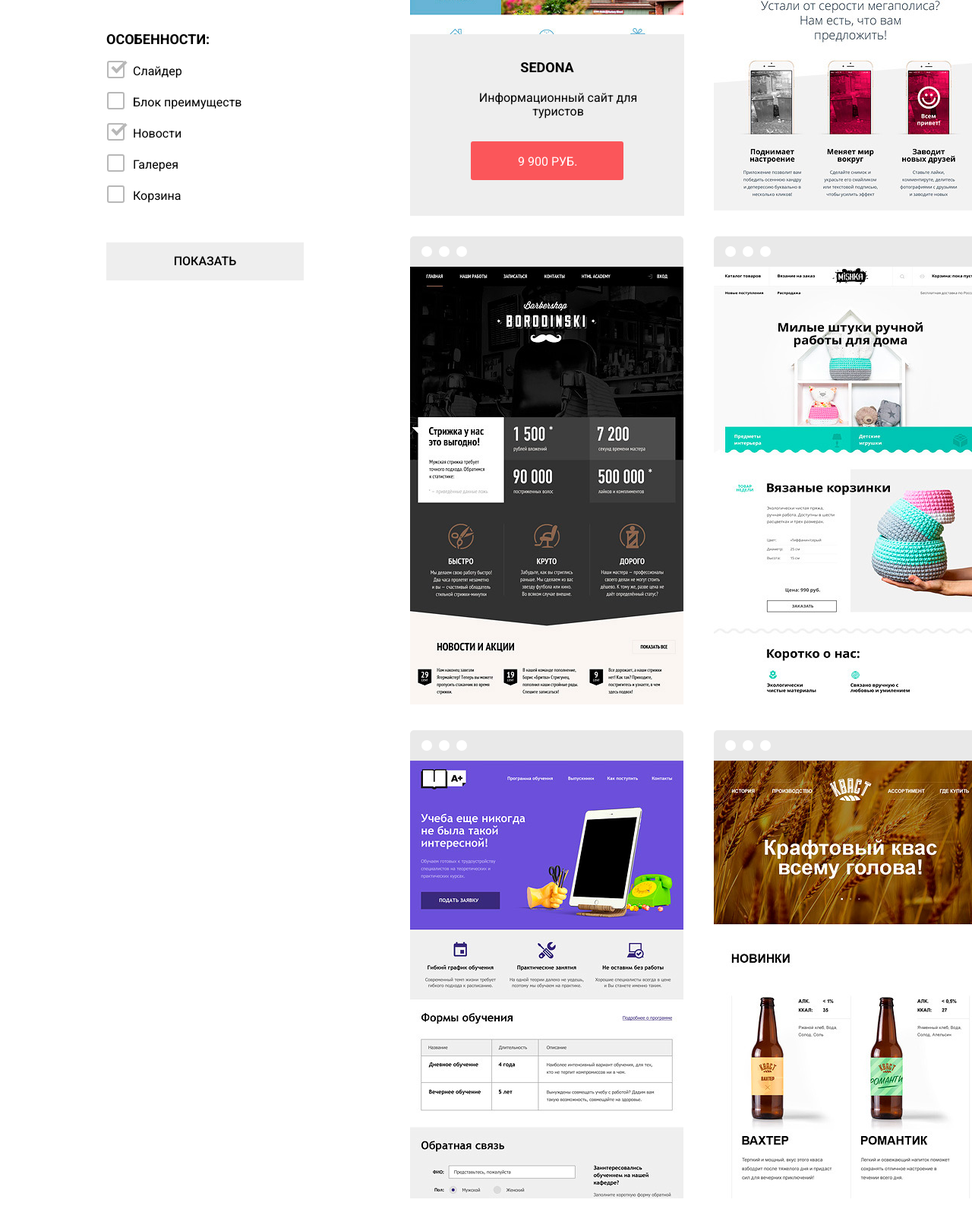
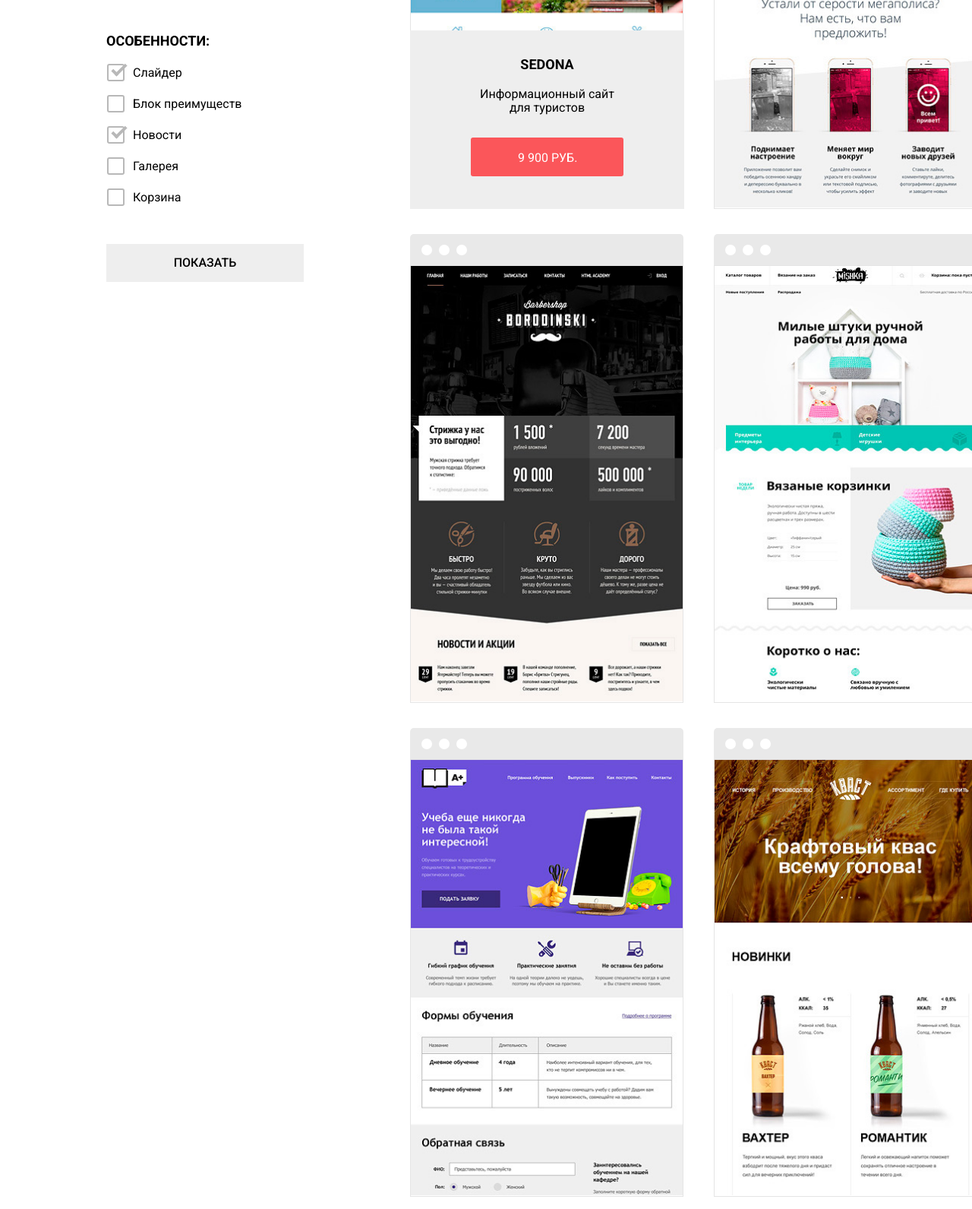
Before and after one commit to HelgaN/nerds, a plain HTML site: page catalog.html in a window 1280 px wide. Shown: the part 829-2420 px from the top of the page at 76% size. Drawn offline with Linux system fonts and the light colour scheme.

Commit message:
Мелкие правки + правки под IE

```diff
--- a/catalog.html
+++ b/catalog.html
@@ -141,10 +141,10 @@
               <li></li>
               <li></li>
             </ul>
-            <a class="item-img" href="sedona-info.html"><img src="img/item-sedona.jpg" width="" height="" alt="Шаблон Sedona"></a>
+            <a class="item-img" href="sedona-info.html"><img src="img/item-sedona.jpg" width="361" height="576" alt="Шаблон Sedona"></a>
             <div class="info-item info-item-active">
               <h3 class="info-item-name"><a href="sedona-info.html">Sedona</a></h3>
-              <p>Информационный сайт для туристов</p>
+              <p class="descr-narrow">Информационный сайт для туристов</p>
               <a href="user-cart.html" class="button button-buy">9 900 руб.</a>
             </div>
           </li>
@@ -154,7 +154,7 @@
               <li></li>
               <li></li>
             </ul>
-            <a class="item-img" href="pink-info.html"><img src="img/item-pink.jpg" width="" height="" alt="Шаблон Pink"></a>
+            <a class="item-img" href="pink-info.html"><img src="img/item-pink.jpg" width="361" height="576" alt="Шаблон Pink"></a>
             <div class="info-item">
               <h3 class="info-item-name"><a href="pink-info.html">Pink App</a></h3>
               <p>Продуктовый лендинг приложения для iOS и Android</p>
@@ -167,10 +167,10 @@
               <li></li>
               <li></li>
             </ul>
-            <a class="item-img" href="barbershop-info.html"><img src="img/item-barbershop.jpg" width="" height="" alt="Шаблон Barbershop"></a>
+            <a class="item-img" href="barbershop-info.html"><img src="img/item-barbershop.jpg" width="361" height="576" alt="Шаблон Barbershop"></a>
             <div class="info-item">
               <h3 class="info-item-name"><a class="barbershop-info.html">Barbersho</a></h3>
-              <p>Сайт салоны красоты. Для мужчин, да.</p>
+              <p class="descr-narrow">Сайт салоны красоты. Для мужчин, да.</p>
               <a href="user-cart.html" class="button button-buy">9 900 руб.</a>
             </div>
           </li>
@@ -180,10 +180,10 @@
               <li></li>
               <li></li>
             </ul>
-            <a class="item-img" href="mishka-info.html"><img src="img/item-mishka.jpg" width="" height="" alt="Шаблон Mishka"></a>
+            <a class="item-img" href="mishka-info.html"><img src="img/item-mishka.jpg" width="361" height="576" alt="Шаблон Mishka"></a>
             <div class="info-item">
               <h3 class="info-item-name"><a href="mishka-info.html">Mishka</a></h3>
-              <p>Интернет-магазин вязаных игрушек</p>
+              <p class="descr-narrow">Интернет-магазин вязаных игрушек</p>
               <a href="user-cart.html" class="button button-buy">9 900 руб.</a>
             </div>
           </li>
@@ -193,7 +193,7 @@
               <li></li>
               <li></li>
             </ul>
-            <a class="item-img" href="aplus-info.html"><img src="img/item-a-plus.jpg" width="" height="" alt="Шаблон A Plus"></a>
+            <a class="item-img" href="aplus-info.html"><img src="img/item-a-plus.jpg" width="361" height="576" alt="Шаблон A Plus"></a>
             <div class="info-item">
               <h3 class="info-item-name"><a href="aplus-info.html">A Plus</a></h3>
               <p>Лендинг курсов повышения квалификации</p>
@@ -206,7 +206,7 @@
               <li></li>
               <li></li>
             </ul>
-            <a class="item-img" href="kvast-info.html"><img src="img/item-kvast.jpg" width="" height="" alt="Шаблон Kvast Hover"></a>
+            <a class="item-img" href="kvast-info.html"><img src="img/item-kvast.jpg" width="361" height="576" alt="Шаблон Kvast Hover"></a>
             <div class="info-item">
               <h3 class="info-item-name"><a href="kvast-info.html">Kvast</a></h3>
               <p>Промо-сайт производителя крафтового кваса</p>
--- a/css/style.css
+++ b/css/style.css
@@ -530,10 +530,10 @@ input[type="radio"].visually-hidden {
   position: relative;
   min-height: 360px;
   padding-top: 54px;
-  margin-bottom: 69px;
+  margin-bottom: 71px;
   background-color: #f0ede6;
-/*  background-image: url("../img/map.jpg");
-  background-repeat: no-repeat;*/
+  background-image: url("../img/map.jpg");
+  background-repeat: no-repeat;
 }
 
 .footer-contacts iframe {
@@ -837,7 +837,7 @@ input[type="radio"].visually-hidden {
 .form-filter fieldset {
   padding: 0;
   margin: 0;
-  margin-bottom: 57px;
+  margin-bottom: 59px;
   border: none;
 }
 
@@ -1002,7 +1002,7 @@ input[type="radio"].visually-hidden {
 .filter-input-checkbox+label::before {
   content: "";
   position: absolute;
-  top: -4px;
+  top: -2px;
   left: -34px;
   width: 19px;
   height: 19px;
@@ -1013,7 +1013,7 @@ input[type="radio"].visually-hidden {
 .filter-input-checkbox:checked+label::after {
   content: "";
   position: absolute;
-  top: -3px;
+  top: -1px;
   left: -28px;
   width: 16px;
   height: 6px;
@@ -1067,7 +1067,7 @@ input[type="radio"].visually-hidden {
 .sort-container {
   display: flex;
   align-items: center;
-  min-height: 133px;
+  padding: 53px 0;
 }
 
 .sort-title {
@@ -1145,7 +1145,7 @@ input[type="radio"].visually-hidden {
 
 .catalog-item {
   position: relative;
-  margin-bottom: 27px;
+  margin-bottom: 33px;
 }
 
 .catalog-item:hover {
@@ -1156,7 +1156,7 @@ input[type="radio"].visually-hidden {
   display: flex;
   align-items: center;
   width: 360px;
-  height: 40px;
+  height: 41px;
   border-radius: 5px 5px 0 0;
   list-style: none;
   padding: 0;
@@ -1187,28 +1187,34 @@ input[type="radio"].visually-hidden {
 
 .info-item {
   display: none;
-  width: 361px;
 }
 
 .info-item-name a  {
   color: #000000;
 }
 
+.item-img {
+  display: block;
+  width: 358px;
+  height: 574px;
+  border: 1px solid #e5e5e5;
+}
+
 .catalog-item:hover .info-item,
 .catalog-item .info-item-active {
+  width: 361px;
   display: block;
   position: absolute;
   box-sizing: border-box;
-  min-height: 230px;
-  padding: 29px 80px 47px 80px;
-  bottom: 0px;
+  padding: 30px 80px 43px 80px;
+  bottom: 0;
   background-color: #eeeeee;
 }
 
 .info-item h3 {
   padding: 0;
   margin: 0;
-  margin-bottom: 16px;
+  margin-bottom: 15px;
   text-align: center;
   font-size: 18px;
   line-height: 30px;
@@ -1224,6 +1230,12 @@ input[type="radio"].visually-hidden {
   margin-bottom: 30px;
   font-size: inherit;
   line-height: 18px;
+}
+
+.info-item .descr-narrow {
+  width: 182px;
+  margin-left: auto;
+  margin-right: auto;
 }
 
 .button-buy {
```
